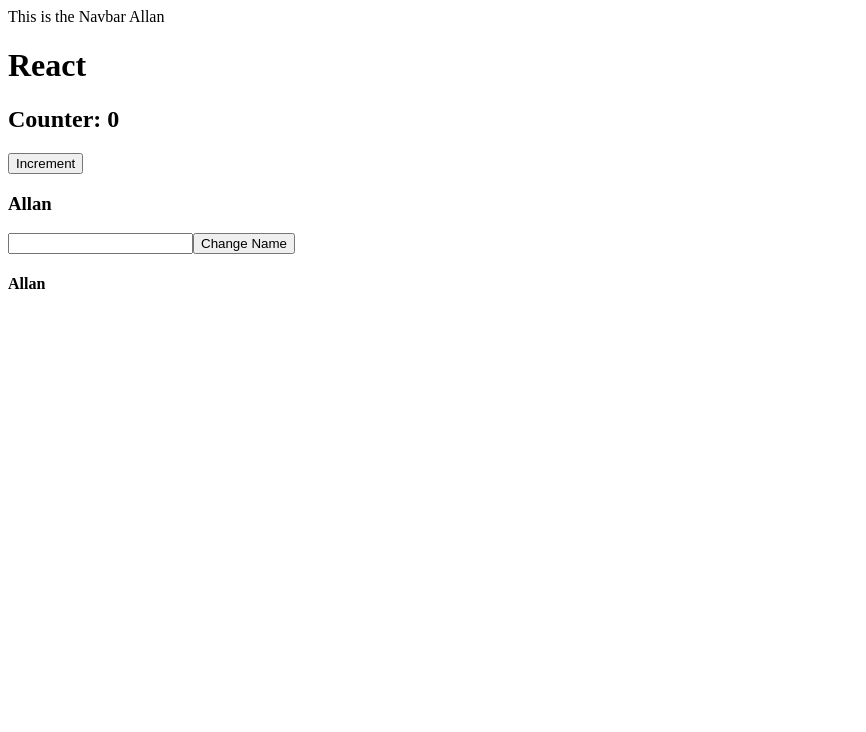
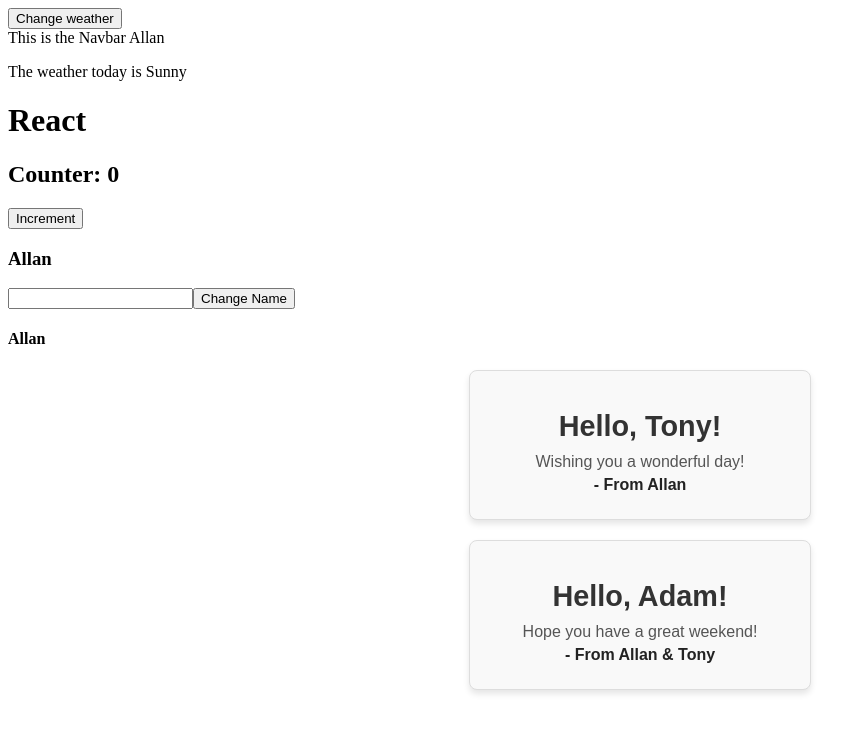
Before and after one commit to AllanSaleh/React-Workshops, a React (Vite) app in the folder Getting Started with React/app/: page / in a window 1280 px wide. Shown: the top 732 px of the page, without its empty margins (0-866 px from the left). Built offline with nearby package versions, Linux system fonts and the light colour scheme.

Commit message:
React Props

```diff
--- a/Getting Started with React/app/src/App.jsx
+++ b/Getting Started with React/app/src/App.jsx
@@ -1,13 +1,29 @@
-import Navbar from "./Components/Navbar/Navbar"
-import Counter from "./Components/Counter/Counter";
+import Navbar from './Components/Navbar/Navbar';
+import Counter from './Components/Counter/Counter';
+import GreetingCard from './Components/GreetingCard/GreetingCard';
+import { useState } from 'react';
 
 const App = () => {
+  const [weather, setWeather] = useState("Sunny")
+
   return (
     <div>
-      <Navbar />
+      <button onClick={()=>setWeather("Rainy")}>Change weather</button>
+      <Navbar weather={weather}/>
       <h1>React</h1>
-      <Counter/>
+      <Counter />
+      <GreetingCard
+        name='Tony'
+        message='Wishing you a wonderful day!'
+        sender='Allan'
+      />
+
+      <GreetingCard
+        name='Adam'
+        message='Hope you have a great weekend!'
+        sender='Allan & Tony'
+      />
     </div>
   );
-}
-export default App
+};
+export default App;
--- /dev/null
+++ b/Getting Started with React/app/src/Components/GreetingCard/GreetingCard.css
@@ -0,0 +1,32 @@
+/* General styles for the GreetingCard */
+.greeting-card {
+  width: 300px;
+  margin: 20px auto; /* Center the card horizontally */
+  padding: 20px;
+  border: 1px solid #ddd;
+  border-radius: 8px;
+  box-shadow: 0 4px 6px rgba(0, 0, 0, 0.1); /* Subtle shadow */
+  background-color: #f9f9f9; /* Light background */
+  text-align: center;
+  font-family: 'Arial', sans-serif;
+}
+
+/* Heading styles */
+.greeting-card h1 {
+  font-size: 1.8rem;
+  color: #333;
+  margin-bottom: 10px;
+}
+
+/* Message text */
+.greeting-card p {
+  font-size: 1rem;
+  color: #555;
+  margin: 5px 0;
+}
+
+/* Sender text */
+.greeting-card p:last-child {
+  font-weight: bold;
+  color: #222;
+}
--- /dev/null
+++ b/Getting Started with React/app/src/Components/GreetingCard/GreetingCard.jsx
@@ -0,0 +1,14 @@
+import './GreetingCard.css'
+
+const GreetingCard = ({name, message, sender}) => {
+
+  return (
+    <div className='greeting-card'>
+      <h1>Hello, {name}!</h1>
+      <p>{message}</p>
+      <p>- From {sender}</p>
+    </div>
+  );
+}
+
+export default GreetingCard
--- a/Getting Started with React/app/src/Components/Navbar/Navbar.jsx
+++ b/Getting Started with React/app/src/Components/Navbar/Navbar.jsx
@@ -1,7 +1,10 @@
-const Navbar = () => {
-    const name = "Allan"
+const Navbar = (props) => {
+  const name = 'Allan';
   return (
-    <div>This is the Navbar {name}</div>
-  )
-}
-export default Navbar
+    <>
+      <div>This is the Navbar {name}</div>
+      <p>The weather today is {props.weather}</p>
+    </>
+  );
+};
+export default Navbar;
```
Also changed, not shown: 1 other file (tests, documents, lock files or other folders).
